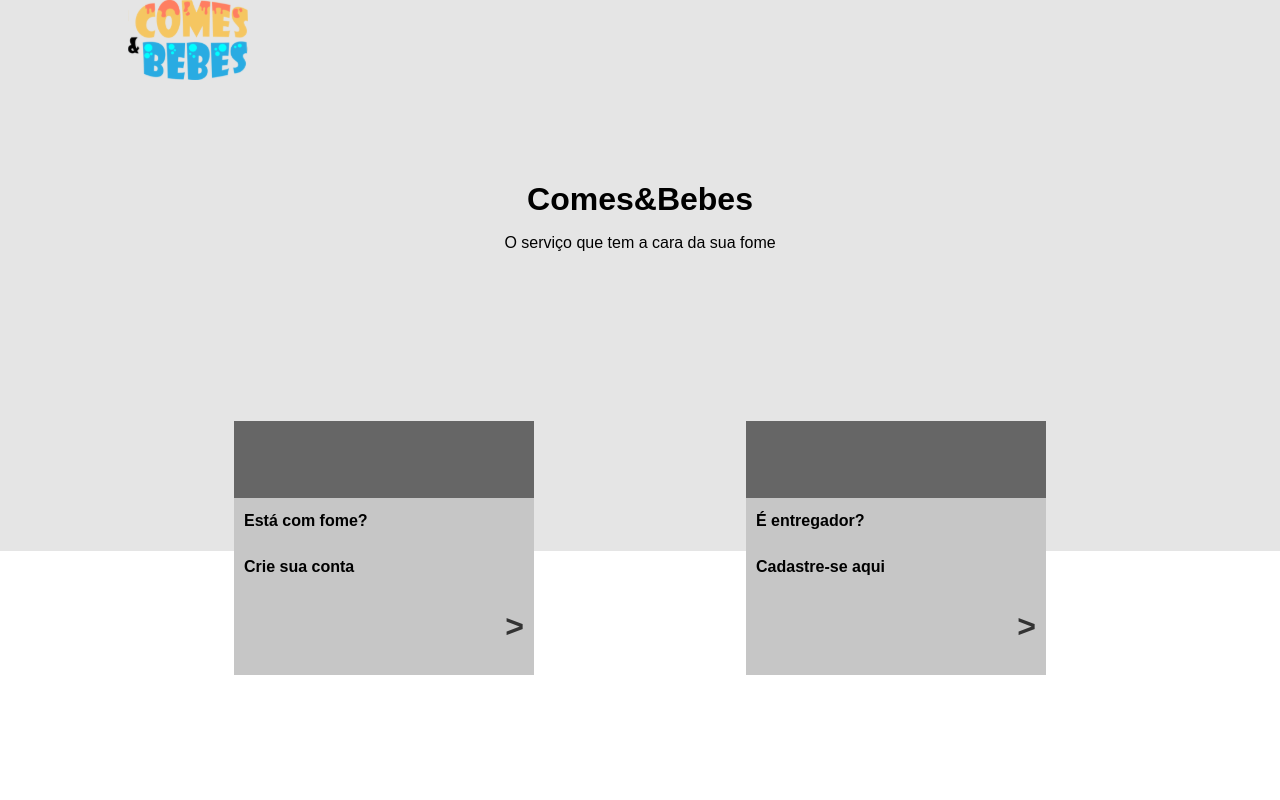
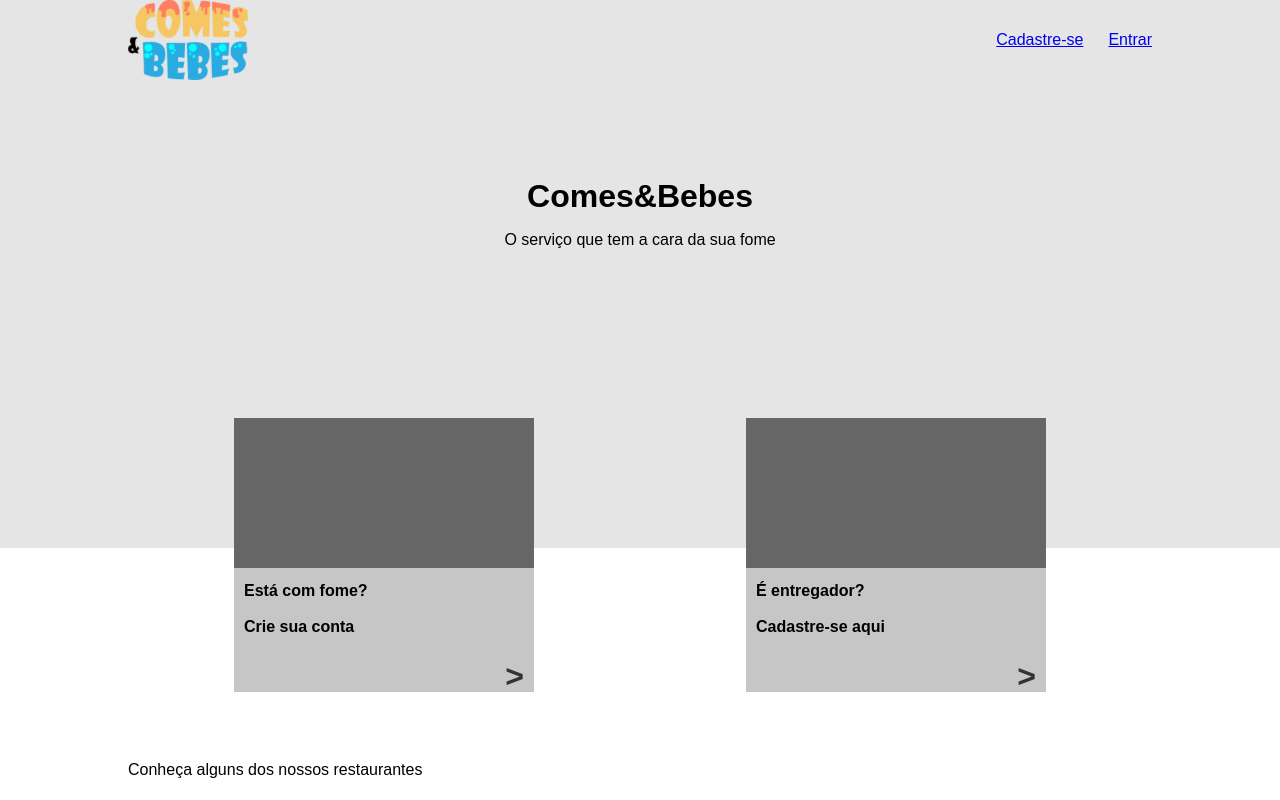
Before and after one commit to carrilhorafael/ceb-front, a React (Create React App) app: page / in a window 1280 px wide. Built offline with nearby package versions, Linux system fonts and the light colour scheme.

Commit message:
fix header in login and sign_up pages

```diff
--- a/src/common/header/Header.jsx
+++ b/src/common/header/Header.jsx
@@ -2,15 +2,18 @@
 import { GlobalContext } from '../../context/GlobalContext'
 import logo from '../../assets/logo.svg'
 import './style.css'
-import { useHistory } from 'react-router'
+import { useHistory, useLocation } from 'react-router'
 import { Link } from 'react-router-dom'
 
 export default function Header () {
     const {user, authenticated, handleLogout} = useContext(GlobalContext)
     const history = useHistory()
-    return(
-        <header>
-            <div className="main_container">
+    const location = useLocation()
+    if (location.pathname !== "/login" && location.pathname !== "/sign_up"){
+
+        return(
+            <header>
+            <div className="main_container header_container">
 
                 <img className="header_logo" src={logo}></img>
                 {authenticated?
@@ -21,9 +24,16 @@
                         <button onClick={() => handleLogout(history)}>Sair</button>
                     </div>
                     :
-                    null
+                    <div>
+                        <Link to="/sign_up?role=1">Cadastre-se</Link>
+                        <Link to="/login">Entrar</Link>
+                    </div>
                 }
             </div>
         </header>
     )
+    }
+    else{
+        return <img className="header_logo" src={logo}></img>
+    }
 }
--- a/src/common/header/style.css
+++ b/src/common/header/style.css
@@ -2,6 +2,14 @@
     width: 120px;
     height: 80px;
 }
+.header_container{
+    display: flex;
+    align-items: center;
+    justify-content: space-between;
+}
+.header_container div > a:first-of-type{
+    margin: 0 25px;
+}
 header{
     background-color: #e5e5e5;
 }
--- a/src/pages/landing/index.jsx
+++ b/src/pages/landing/index.jsx
@@ -15,7 +15,7 @@
                     <div>
                         <p>Está com fome?</p>
                         <p>Crie sua conta</p>
-                        <Link to='/login?role=1'>></Link>
+                        <Link to='/sign_up?role=1'>></Link>
                     </div>
                 </div>
                 <div className="cards_auth_landing">
@@ -23,12 +23,15 @@
                     <div>
                         <p>É entregador?</p>
                         <p>Cadastre-se aqui</p>
-                        <Link to='/login?role=2'>></Link>
+                        <Link to='/sign_up?role=2'>></Link>
                     </div>
                 </div>
             </div>
             <div>
+                <div className="main_container">
+                    <p>Conheça alguns dos nossos restaurantes</p>
 
+                </div>
             </div>
         </>
     )
--- a/src/pages/landing/style.css
+++ b/src/pages/landing/style.css
@@ -9,7 +9,7 @@
 .cards_auth_image{
     background-color: #666;
     width: 100%;
-    height: 110px;
+    height: 150px;
 }
 .cards_auth_landing{
     display: flex;
@@ -27,12 +27,12 @@
 .cards_auth_landing div:last-of-type{
     display: flex;
     flex-direction: column;
-    height: 100%;
+    /* height: 100%; */
 
 }
 .cards_auth_landing div > p{
     font-weight: bold;
-    margin: 15px 0 15px 10px;
+    margin: 15px 0 5px 10px;
 }
 .cards_auth_landing div a{
     align-self: flex-end;
--- a/src/pages/signup/index.jsx
+++ b/src/pages/signup/index.jsx
@@ -13,7 +13,7 @@
     const [number, setNumber] = useState("132")
     const [city, setCity] = useState("Niteroi")
     const [state, setState] = useState("Rio de Janeiro")
-    const [role, setRole] = useState(1)
+    const [role, setRole] = useState(window.location.href.split("?role=")[1])
     const history = useHistory()
     const handleSubmit = e => {
         e.preventDefault()
@@ -86,8 +86,8 @@
                 <fieldset>
                     <label htmlFor="role">Escolha uma função para se cadastrar</label>
                     <select value={role} name="role" onChange={e => setRole(e.target.value)}>
-                        <option value={1}>Entregador</option>
-                        <option value={2}>Cliente</option>
+                        <option value={1}>Cliente</option>
+                        <option value={2}>Entregador</option>
                     </select>
                 </fieldset>
                 <input type="submit" value="Fazer login"></input>
```
